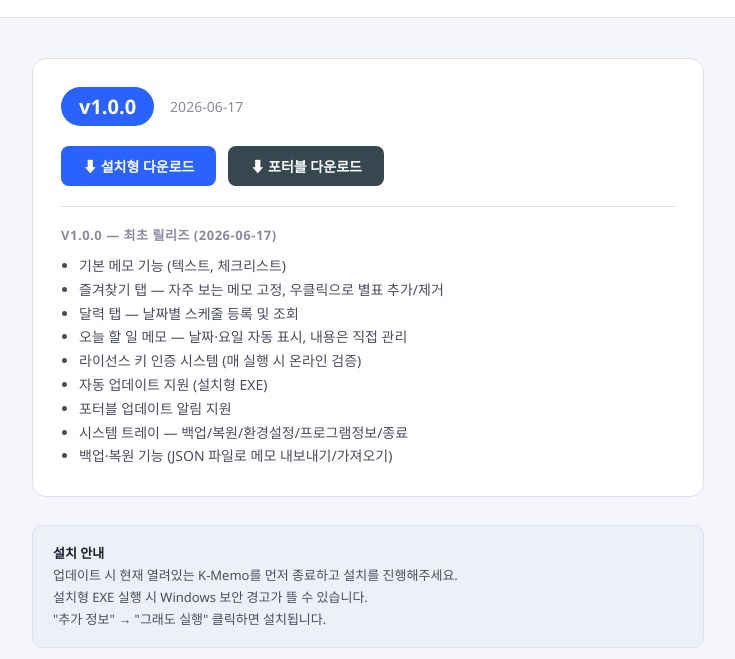
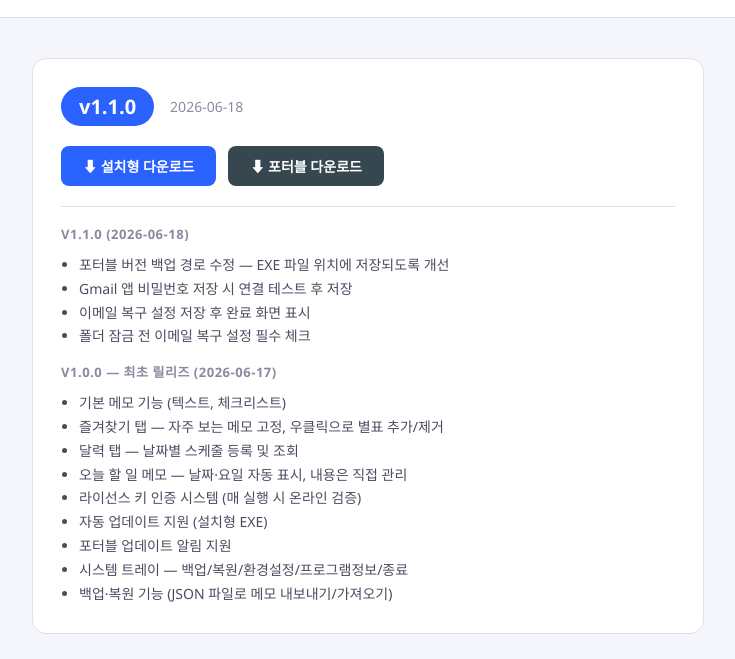
Before and after one commit to regina25846-code/kris-memo, a plain HTML site: page update/index.html in a window 1280 px wide. Shown: the part 72-731 px from the top of the page, without its empty margins (272-1007 px from the left). Drawn offline with Linux system fonts and the light colour scheme; a web font is replaced by a local one.

Commit message:
feat: v1.1.0 다운로드 페이지

```diff
--- a/update/index.html
+++ b/update/index.html
@@ -56,19 +56,26 @@
 <div class="container">
   <div class="version-card">
     <div class="ver-row">
-      <span class="ver-badge">v1.0.0</span>
-      <span class="ver-date">2026-06-17</span>
+      <span class="ver-badge">v1.1.0</span>
+      <span class="ver-date">2026-06-18</span>
     </div>
     <div class="dl-btns">
-      <a class="dl-btn" href="https://github.com/regina25846-code/kris-memo/releases/download/v1.0.0/K-Memo-Setup-1.0.0.exe">
+      <a class="dl-btn" href="https://github.com/regina25846-code/kris-memo/releases/download/v1.1.0/K-Memo-Setup-1.1.0.exe">
         ⬇ 설치형 다운로드
       </a>
-      <a class="dl-btn portable" href="https://github.com/regina25846-code/kris-memo/releases/download/v1.0.0/K-Memo-1.0.0-portable.exe">
+      <a class="dl-btn portable" href="https://github.com/regina25846-code/kris-memo/releases/download/v1.1.0/K-Memo-1.1.0-portable.exe">
         ⬇ 포터블 다운로드
       </a>
     </div>
     <div class="changelog">
-      <div class="changelog-title">v1.0.0 — 최초 릴리즈 (2026-06-17)</div>
+      <div class="changelog-title">v1.1.0 (2026-06-18)</div>
+      <ul>
+        <li>포터블 버전 백업 경로 수정 — EXE 파일 위치에 저장되도록 개선</li>
+        <li>Gmail 앱 비밀번호 저장 시 연결 테스트 후 저장</li>
+        <li>이메일 복구 설정 저장 후 완료 화면 표시</li>
+        <li>폴더 잠금 전 이메일 복구 설정 필수 체크</li>
+      </ul>
+      <div class="changelog-title" style="margin-top:14px;">v1.0.0 — 최초 릴리즈 (2026-06-17)</div>
       <ul>
         <li>기본 메모 기능 (텍스트, 체크리스트)</li>
         <li>즐겨찾기 탭 — 자주 보는 메모 고정, 우클릭으로 별표 추가/제거</li>
```
